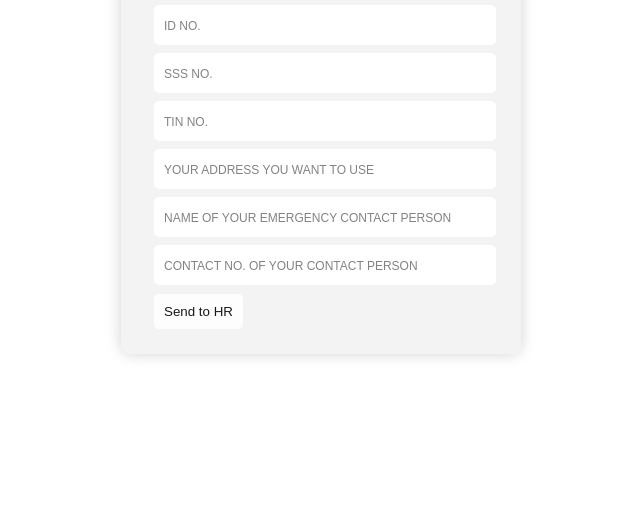
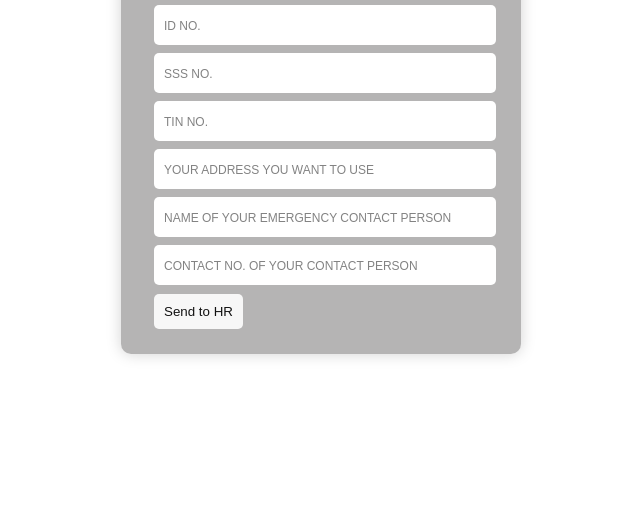
Before and after one commit to Romanarabe/Form-for-ID-update, a plain HTML site: page index.html in a window 1280 px wide. Shown: the part 288-800 px from the top of the page, without its empty margins (319-959 px from the left). Drawn offline with Linux system fonts and the light colour scheme.

Commit message:
version1

```diff
--- a/style.css
+++ b/style.css
@@ -18,7 +18,7 @@ body {
   flex-direction: column;
   justify-content: center;
   align-items: center;
-  background-color: rgba(238, 238, 238, 0.685);
+  background-color: rgba(148, 146, 146, 0.685);
   box-shadow: 0px 0px 15px rgba(0, 0, 0, 0.177);
   border-radius: 10px;
   width: 80%;
```
